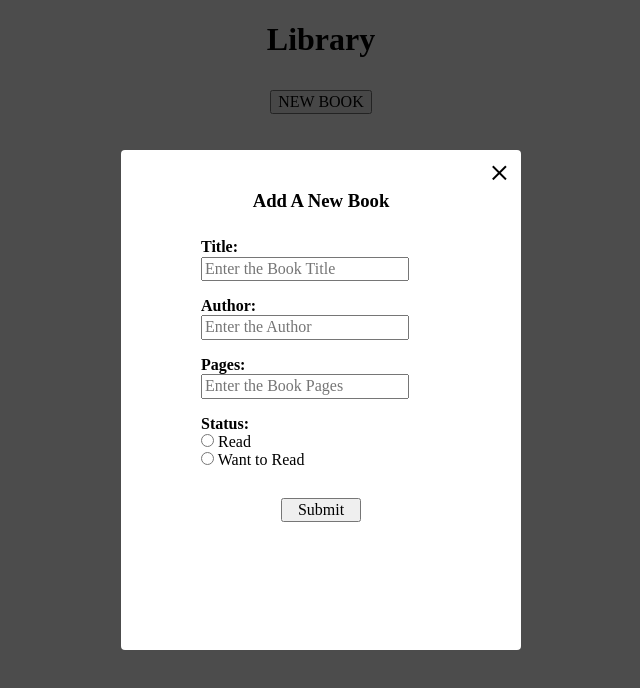
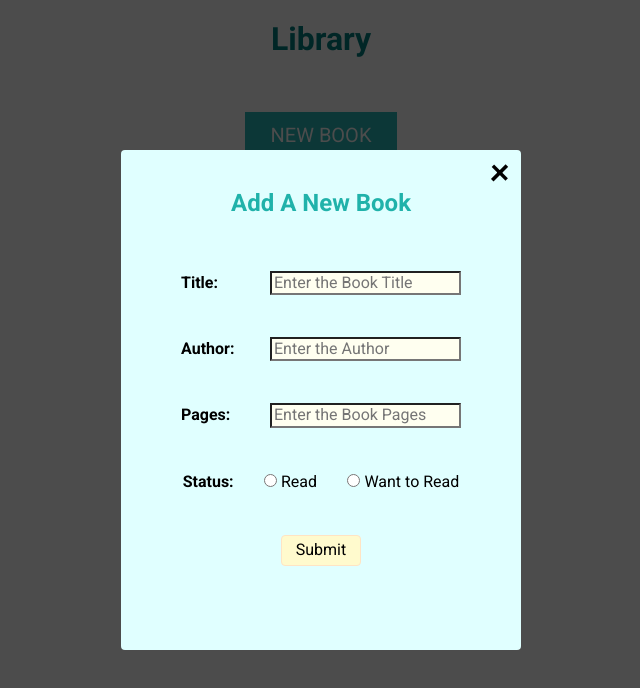
Before and after one commit to Alicebond/library, a plain HTML site: page index.html in a window 1280 px wide. Both pictures are taken after a click on the button "NEW BOOK". Shown: the whole page, without its empty margins (319-959 px from the left). Drawn offline with Linux system fonts and the light colour scheme.

Commit message:
Make it look nice

```diff
--- a/index.html
+++ b/index.html
@@ -13,65 +13,80 @@
       <h1>Library</h1>
       <table></table>
 
-      <button id="newBook" class="new-book">NEW BOOK</button>
+      <button id="newBook" class="btn new-book-btn">NEW BOOK</button>
 
       <div class="bg-form" id="bgForm">
         <div class="form-content" id="myForm">
           <form id="formContainer" action="#" class="form-container">
             <div class="close" id="closeForm">+</div>
-            <h3>Add A New Book</h3>
+            <h4>Add A New Book</h4>
 
             <div class="input input-title">
-              <label for="title"><b>Title:</b></label>
+              <label for="title"
+                ><p><b>Title:</b></p></label
+              >
               <input
                 type="text"
                 placeholder="Enter the Book Title"
                 name="title"
+                class="title"
                 id="title"
                 required="required"
               />
             </div>
 
             <div class="input input-author">
-              <label for="author"><b>Author:</b></label>
+              <label for="author"
+                ><p><b>Author:</b></p></label
+              >
               <input
                 type="text"
                 placeholder="Enter the Author"
                 name="author"
+                class="author"
                 id="author"
                 required="required"
               />
             </div>
 
             <div class="input input-pages">
-              <label for="pages"><b>Pages:</b></label>
+              <label for="pages"
+                ><p><b>Pages:</b></p></label
+              >
               <input
                 type="text"
                 placeholder="Enter the Book Pages"
                 name="pages"
+                class="pages"
                 id="pages"
                 required="required"
               />
             </div>
 
             <div class="input input-read">
-              <b>Status:</b>
+              <p><b>Status:</b></p>
               <div class="read">
                 <input
                   type="radio"
                   name="status"
+                  class="read"
                   id="read"
                   required="required"
                 />
                 <lable for="read">Read</lable>
               </div>
               <div class="not-read">
-                <input type="radio" name="status" id="notRead" />
+                <input
+                  type="radio"
+                  name="status"
+                  class="not-read"
+                  id="notRead"
+                />
                 <lable for="notRead">Want to Read</lable>
               </div>
             </div>
 
-            <button type="submit" class="submit-form" id="submitForm">
+            <button type="submit" class="btn submit-form-btn" id="submitForm">
               Submit
             </button>
           </form>
--- a/script.js
+++ b/script.js
@@ -38,6 +38,7 @@ function submitData() {
   submitBtn.addEventListener("click", (e) => {
     e.preventDefault();
     getData();
+    document.getElementById("formContainer").reset();
   });
 }
 
@@ -50,8 +51,6 @@ function getData() {
   let val3 = document.getElementById("pages").value;
   let val4 = document.getElementById("read").value;
   if (val1 === "" || val2 === "" || val3 === "" || val4 === "") return;
-
-  console.log(val3);
 
   formData.forEach((input) => {
     if (input.id === "read" && input.checked) read = true;
@@ -100,7 +99,7 @@ function generateTable(text, title) {
 function createRrmoveBtn(row, title) {
   let btn = document.createElement("button");
   btn.type = "button";
-  btn.className = "remove-btn";
+  btn.className = "btn remove-btn";
   btn.textContent = "Remove";
   btn.dataset.btnName = `${title}`;
   row.appendChild(btn);
@@ -122,7 +121,7 @@ function createDropDownList(row, title) {
   let options = ["Change Status", "Read", "Want to Read"];
   let select = document.createElement("select");
   select.name = "status";
-  select.className = "change-status";
+  select.className = "btn change-status-btn";
   select.dataset.title = `${title}`;
 
   for (let i of options) {
--- a/style.css
+++ b/style.css
@@ -1,22 +1,27 @@
+@import url("https://fonts.googleapis.com/css2?family=Roboto:wght@400;700&display=swap");
+
 * {
   box-sizing: border-box;
 }
 
-body {
-  width: 100vw;
+body,
+.container,
+.form-container,
+.bg-form {
   display: flex;
   flex-direction: column;
   align-items: center;
   justify-content: center;
 }
 
+body {
+  font-family: "Roboto", sans-serif;
+  width: 100vw;
+}
+
 .container {
   width: 100%;
   margin: auto;
-  display: flex;
-  flex-direction: column;
-  align-items: center;
-  justify-content: center;
 }
 
 .bg-form {
@@ -25,8 +30,6 @@ body {
   background-color: rgba(0, 0, 0, 0.7);
   position: absolute;
   top: 0;
-  justify-content: center;
-  align-items: center;
   display: none;
 }
 
@@ -34,19 +37,13 @@ body {
   width: 400px;
   height: 500px;
   background-color: white;
+  background-color: lightcyan;
+  position: relative;
   border-radius: 4px;
   -webkit-border-radius: 4px;
   -moz-border-radius: 4px;
   -ms-border-radius: 4px;
   -o-border-radius: 4px;
-}
-
-.form-container {
-  display: flex;
-  flex-direction: column;
-  justify-content: flex-end;
-  align-items: center;
-  position: relative;
 }
 
 .close {
@@ -64,16 +61,21 @@ body {
 
 h1 {
   text-align: center;
+  color: teal;
 }
 
-h3 {
+h4 {
   margin-top: 40px;
+  font-size: 1.5rem;
+  color: lightseagreen;
 }
 
-table,
+table {
+  border-collapse: collapse;
+}
+
 td {
-  border: 0.5px solid black;
-  border-collapse: collapse;
+  border: 0.9px solid black;
 }
 
 .remove-btn {
@@ -81,26 +83,92 @@ td {
   border: none;
 }
 
-.new-book {
-  margin-top: 10px;
+.remove-btn:hover {
+  background-color: #e65151;
+}
+
+.new-book-btn {
+  margin-top: 2rem;
+  padding: 0.8rem 1.6rem;
+  border: none;
+  background-color: rgb(39, 184, 184);
+  color: white;
+  font-size: 1.25rem;
+}
+
+.new-book-btn:hover {
+  background-color: rgb(0, 148, 148);
 }
 
 .input {
-  margin: 8px auto;
-  width: 60%;
+  margin: 0.5rem auto;
+  display: flex;
+  align-items: center;
+  justify-content: center;
+  width: 70%;
 }
 
-b {
-  display: block;
+.input label {
+  flex-grow: 1;
 }
 
-.submit-form {
-  width: 20%;
-  margin: 20px auto;
+.input-read {
+  padding-left: 0;
 }
 
-.change-status {
-  margin: 0;
+.read,
+.not-read {
+  margin-left: 0.95rem;
+}
+
+input.title,
+input.author,
+input.pages,
+input.read {
+  background-color: rgb(255, 255, 240);
+}
+
+.submit-form-btn {
+  width: 20%;
+  margin: 1.25rem auto;
+  padding: 5px;
+  background-color: lemonchiffon;
+  border: bisque solid 1.2px;
+  border-radius: 4px;
+  -webkit-border-radius: 4px;
+  -moz-border-radius: 4px;
+  -ms-border-radius: 4px;
+  -o-border-radius: 4px;
+}
+
+.submit-form-btn:hover {
+  background-color: rgb(255, 242, 126);
+}
+
+.change-status-btn {
   border: none;
   background-color: #7ed6df;
 }
+
+.change-status-btn:hover {
+  background-color: #33b6c5;
+}
+
+.change-status-btn,
+.remove-btn {
+  margin-bottom: 2px;
+  padding: 6px;
+  margin-left: 5px;
+}
+
+.btn {
+  display: inline-block;
+  text-decoration: none;
+  line-height: 1.18;
+  cursor: pointer;
+  transition: all ease-in-out 150ms;
+  -webkit-transition: all ease-in-out 150ms;
+  -moz-transition: all ease-in-out 150ms;
+  -ms-transition: all ease-in-out 150ms;
+  -o-transition: all ease-in-out 150ms;
+}
```
